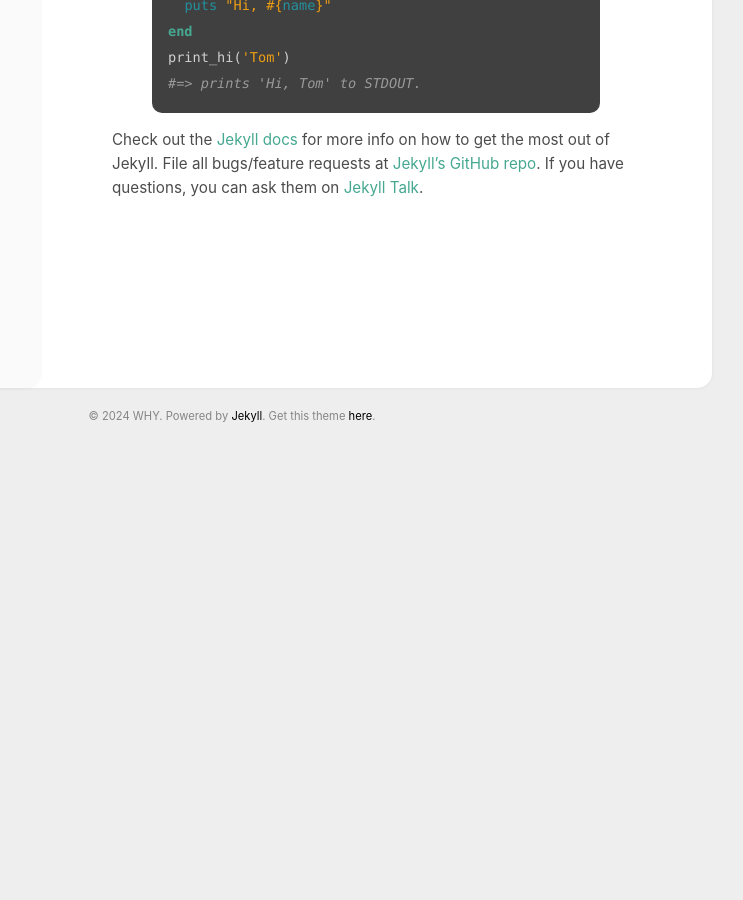
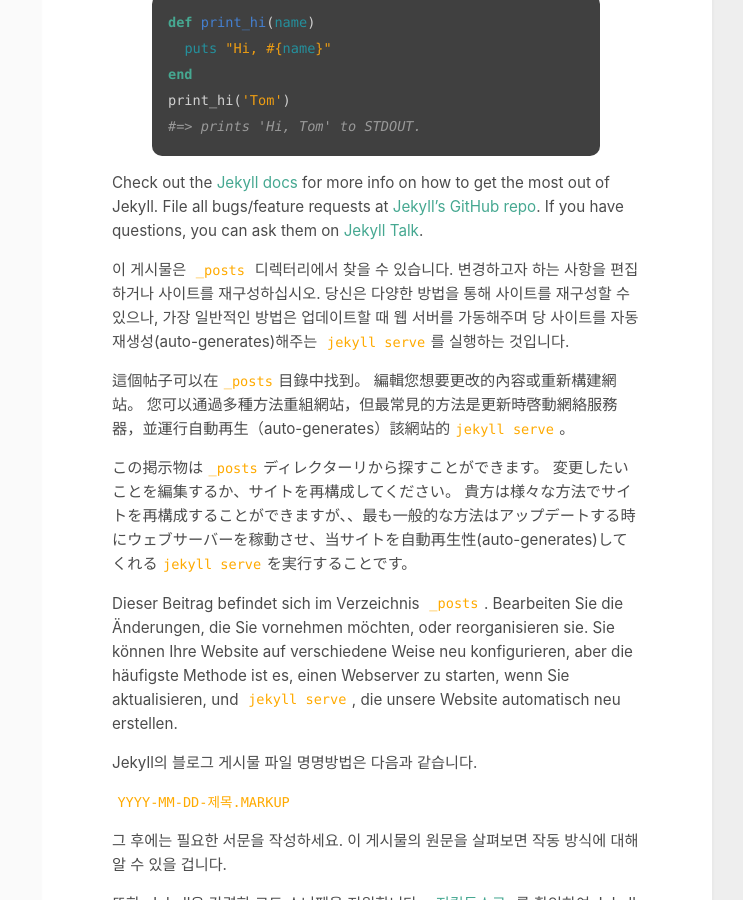
Before and after one commit to greentea-melona/greentea-melona.github.io, a Jekyll site: the page built from _posts/2024-05-01-welcome-to-jekyll.markdown, in a window 1280 px wide and 900 px high, scrolled down 718 px. Shown: the whole window, without its empty margins (408-1151 px from the left). Built offline with Jekyll 4.4.1, drawn with Linux system fonts in a browser that asks for light colours; before the commit the page ends 1167 px from its top, so only the background shows below that; some of the changed text lies outside the part shown.

```diff
--- a/_config.yml
+++ b/_config.yml
@@ -9,7 +9,7 @@ baseurl:  # the subpath of the site
 url: https://github.com/EinHungerkuenstler/EinHungerkuenstler.github.io # the base hostname & protocol for your site
 
 permalink: /:year-:month/:title
-timezone:
+timezone: Asia/Seoul #TZINFO 맵핑 형식
 
 favicon: /assets/img/favicon.ico
 
@@ -19,11 +19,11 @@ cusdis:
     app_id: #your cusdis app_id
 
 user:
-  name: WHY
+  name: 녹차메로나
   pic: /assets/img/profile.jpg
   picAlt: "An Exhibition of A Hunger Artist"
-  job: Muss es sein? Es muss sein!
-  # aboutme: true # comment this out if you don't need the 'about' page.
+  job: Eclipse first, the rest nowhere
+  aboutme: true # comment this out if you don't need the 'about' page.
 
 exclude:
   - README.md
--- a/_posts/2024-05-01-welcome-to-jekyll.markdown
+++ b/_posts/2024-05-01-welcome-to-jekyll.markdown
@@ -4,6 +4,8 @@ title:  "Welcome to Jekyll!"
 date:   2024-05-01 21:37:31 +0900
 categories: jekyll update
 ---
+## 다국어 테스트
+
 You’ll find this post in your `_posts` directory. Go ahead and edit it and re-build the site to see your changes. You can rebuild the site in many different ways, but the most common way is to run `jekyll serve`, which launches a web server and auto-regenerates your site when a file is updated.
 
 Jekyll requires blog post files to be named according to the following format:
@@ -24,6 +26,25 @@ print_hi('Tom')
 
 Check out the [Jekyll docs][jekyll-docs] for more info on how to get the most out of Jekyll. File all bugs/feature requests at [Jekyll’s GitHub repo][jekyll-gh]. If you have questions, you can ask them on [Jekyll Talk][jekyll-talk].
 
+이 게시물은 `_posts` 디렉터리에서 찾을 수 있습니다. 변경하고자 하는 사항을 편집하거나 사이트를 재구성하십시오. 당신은 다양한 방법을 통해 사이트를 재구성할 수 있으나, 가장 일반적인 방법은 업데이트할 때 웹 서버를 가동해주며 당 사이트를 자동 재생성(auto-generates)해주는 `jekyll serve`를 실행하는 것입니다.
+
+這個帖子可以在`_posts`目錄中找到。 編輯您想要更改的內容或重新構建網站。 您可以通過多種方法重組網站，但最常見的方法是更新時啓動網絡服務器，並運行自動再生（auto-generates）該網站的`jekyll serve`。
+
+この掲示物は`_posts`ディレクターリから探すことができます。 変更したいことを編集するか、サイトを再構成してください。 貴方は様々な方法でサイトを再構成することができますが、、最も一般的な方法はアップデートする時にウェブサーバーを稼動させ、当サイトを自動再生性(auto-generates)してくれる`jekyll serve`を実行することです。
+
+Dieser Beitrag befindet sich im Verzeichnis `_posts`. Bearbeiten Sie die Änderungen, die Sie vornehmen möchten, oder reorganisieren sie.
+Sie können Ihre Website auf verschiedene Weise neu konfigurieren, aber die häufigste Methode ist es, einen Webserver zu starten, wenn Sie aktualisieren, und `jekyll serve`, die unsere Website automatisch neu erstellen.
+
+Jekyll의 블로그 게시물 파일 명명방법은 다음과 같습니다.
+
+`YYYY-MM-DD-제목.MARKUP`
+
+그 후에는 필요한 서문을 작성하세요. 이 게시물의 원문을 살펴보면 작동 방식에 대해 알 수 있을 겁니다.
+
+또한, Jekyll은 강력한 코드 스니펫을 지원합니다. [~지킬독스로~][jekyll-docs]를 확인하여 Jekyll에 대한 더 많은 정보를 얻을 수 있습니다.
+
+
+<!-- 하이퍼링킹 -->
 [jekyll-docs]: https://jekyllrb.com/docs/home
 [jekyll-gh]:   https://github.com/jekyll/jekyll
 [jekyll-talk]: https://talk.jekyllrb.com/
```
